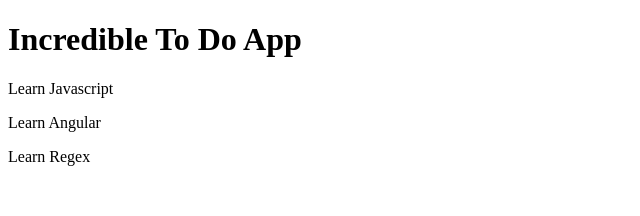
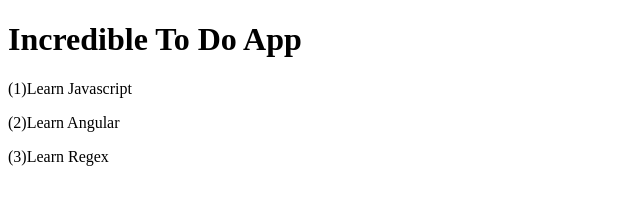
Before and after one commit to ellen-woodward/WD_Week2, an Angular app: page / in a window 1280 px wide. Shown: the top 216 px of the page, without its empty margins (0-640 px from the left). Built offline with nearby package versions, Linux system fonts and the light colour scheme.

Commit message:
added index

```diff
--- a/src/app/app.component.html
+++ b/src/app/app.component.html
@@ -1,2 +1,3 @@
 <h1>{{title}}</h1>
-<p *ngFor="let item of thingsToDo;">{{item}}</p>
+<p *ngFor="let item of thingsToDo;
+           let i=index;">({{i+1}}){{item}}</p>
```
